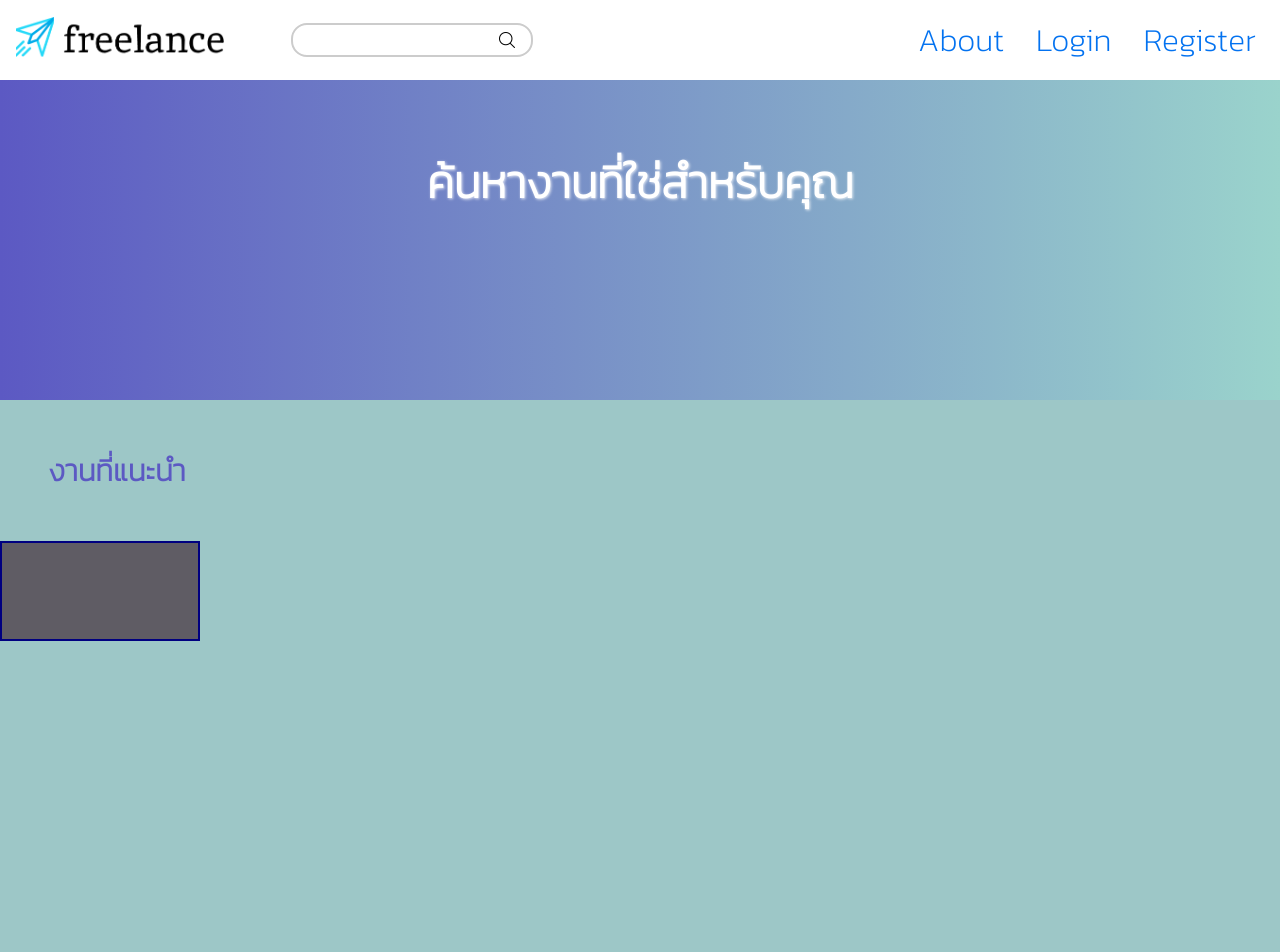
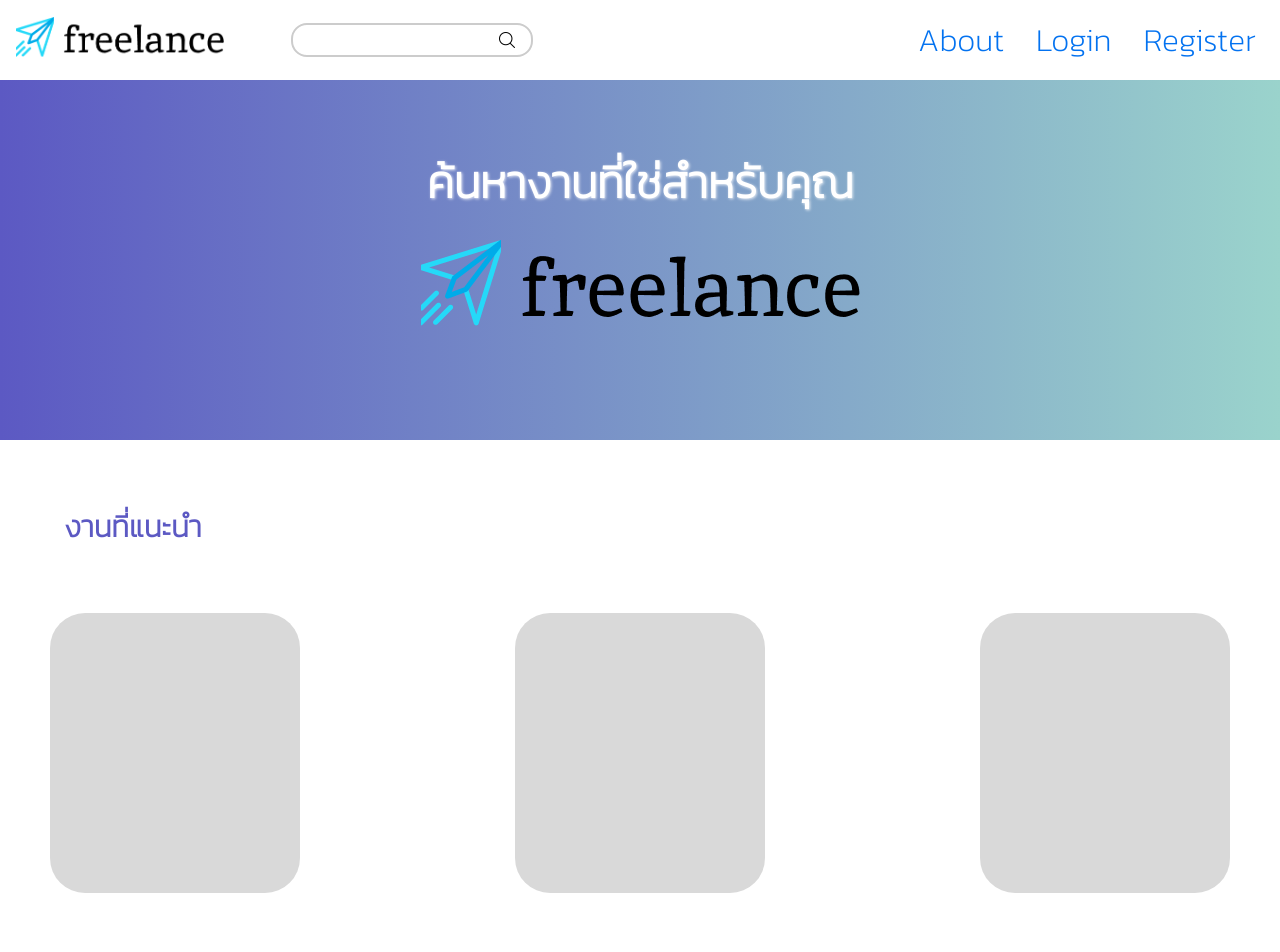
Before and after one commit to kimzey/project_mdt312_freelancing, a React (Vite) app in the folder client/mdt-freelancing/: page / in a window 1280 px wide. Shown: the top 952 px of the page. Built offline with nearby package versions, Linux system fonts and the light colour scheme.

Commit message:
update home

```diff
--- a/client/mdt-freelancing/src/component/HomeComponent.css
+++ b/client/mdt-freelancing/src/component/HomeComponent.css
@@ -1,9 +1,16 @@
 .Home .Firstcontainer {
   background: linear-gradient(to right, #5c59c3, #9ad3cc);
-    height: 40vh;
+  height: 45vh;
 }
 
-  .Home .text1 {
+.Home #logocontainer {
+  display: flex;
+  justify-content: center;
+  align-items: center;
+  animation: pullDown 1s ease-out;
+}
+
+.Home #text1 {
   color: white;
   font-size: 45px;
   text-shadow: 1px 1px 3px rgba(255, 255, 255, 0.8);
@@ -12,6 +19,7 @@
   justify-content: center;
   display: flex;
 }
+
 @keyframes pullDown {
   from {
     transform: translateY(-25%);
@@ -24,20 +32,27 @@
 }
 
 .Home .Secondcontainer {
-      background-color: #9dc7c7;
+  background-color: #ffffff;
   height: 100vh;
 }
 
-  .Home .text2{
+.Home #text2 {
   font-weight: bolder;
-      color: #5C59C3;
+  color: #5c59c3;
   font-size: 30px;
-      padding: 3rem;
+  padding: 4rem;
 }
 
-  .Home .rectangle {
-      width: 200px;
-      height: 100px;
-      background-color: rgb(95, 92, 100);
-      border: 2px solid navy;
+.Home .square {
+  width: 250px;
+  height: 280px;
+  background-color: #d9d9d9;
+  border-radius: 35px;
+  text-align: center;
+  margin: 0 50px;
+  padding: 0;
 }
+.Home .squarecontainer {
+  display: flex;
+  justify-content: space-between;
+}
--- a/client/mdt-freelancing/src/component/HomeComponent.jsx
+++ b/client/mdt-freelancing/src/component/HomeComponent.jsx
@@ -1,26 +1,32 @@
 import "./HomeComponent.css"
 import Navbar from "./NavbarComponent"
+import logo_img from "../assets/logo.png"
+
 
 
 export default function Home() {
   return (
     <div className="Home">
-      <Navbar />
+      <Navbar></Navbar>
 
       <div className="Firstcontainer">
-        <h1 className="text1">
+        <h1 id="text1">
           <br />
-          ค้นหางานที่ใช่สำหรับคุณ
-        </h1>
-        <img src=""></img>
+          ค้นหางานที่ใช่สำหรับคุณ</h1>
+     <br/>  <div id ="logocontainer"> <img src={logo_img} id="logo_webb" alt="logoweb"></img> </div>
       </div>
 
       <div className="Secondcontainer">
-        <p className="text2">
+        <p id="text2">
           งานที่แนะนำ
         </p>
 
-        <p className="rectangle"></p>
+        <div class ="squarecontainer">
+        <p class="square">   </p>
+        <p class="square">   </p>
+        <p class="square">   </p>
+        </div>
+
 
       </div>
     </div>
```
Lines whose indentation alone changed are shown as unchanged.
